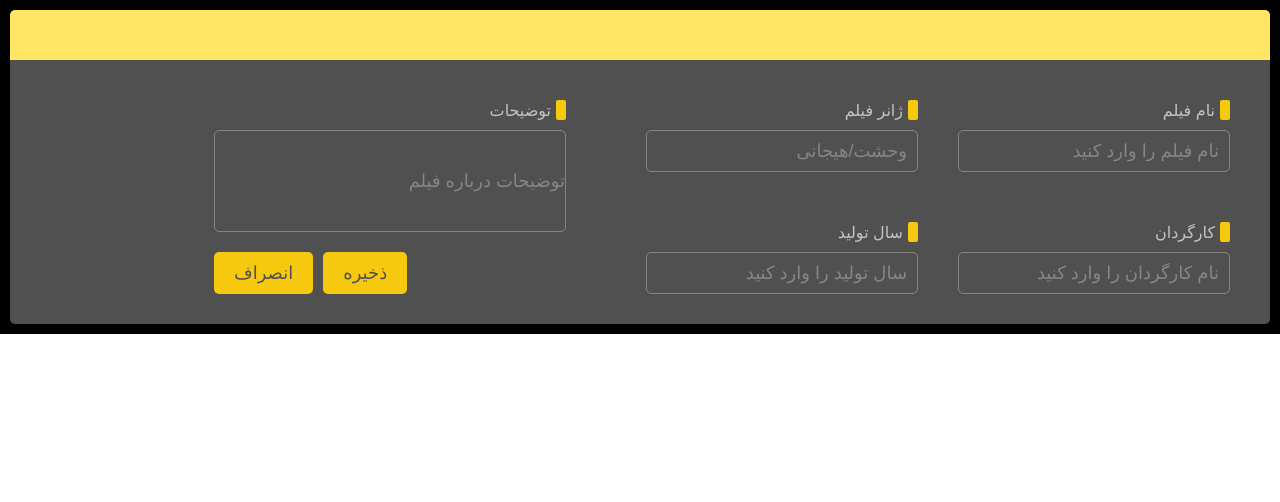
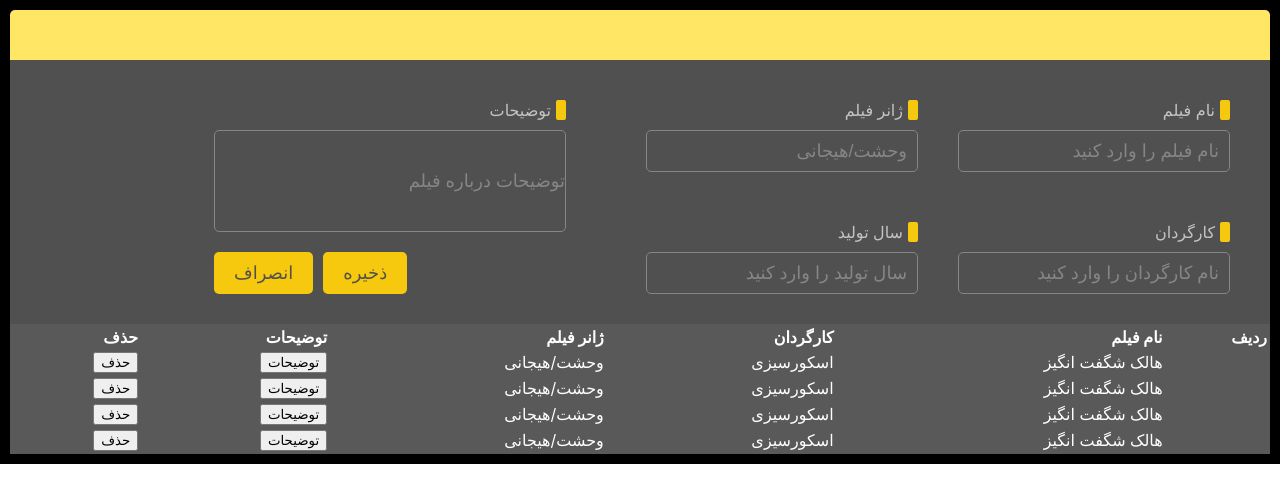
Before and after one commit to maryammoshtoofar/HW17-maktab76, a React (Create React App) app: page / in a window 1280 px wide. Shown: the top 502 px of the page. Built offline with nearby package versions, Linux system fonts and the light colour scheme; data requests are answered from the project's data file.

Commit message:
add table and fetch api

```diff
--- a/db.json
+++ b/db.json
@@ -9,7 +9,7 @@
       "description": " این فیلم بر پایهٔ شخصیت هالک در کمیک‌های شرکت مارول کامیکس ساخته شده و دومین فیلم در دنیای سینمایی مارول می‌باشد."
     },
     {
-      "id": 1,
+      "id": 2,
       "title": "هالک شگفت انگیز",
       "director": "اسکورسیزی",
       "genre": "وحشت/هیجانی",
@@ -17,7 +17,15 @@
       "description": " این فیلم بر پایهٔ شخصیت هالک در کمیک‌های شرکت مارول کامیکس ساخته شده و دومین فیلم در دنیای سینمایی مارول می‌باشد."
     },
     {
-      "id": 1,
+      "id": 3,
+      "title": "هالک شگفت انگیز",
+      "director": "اسکورسیزی",
+      "genre": "وحشت/هیجانی",
+      "year": "۱۳۹۵/۲۰۱۱",
+      "description": " این فیلم بر پایهٔ شخصیت هالک در کمیک‌های شرکت مارول کامیکس ساخته شده و دومین فیلم در دنیای سینمایی مارول می‌باشد."
+    },
+    {
+      "id": 4,
       "title": "هالک شگفت انگیز",
       "director": "اسکورسیزی",
       "genre": "وحشت/هیجانی",
--- a/src/App.css
+++ b/src/App.css
@@ -1,5 +1,6 @@
 .wrapper {
   background-color: #000;
+  color: white;
   box-sizing: border-box;
   padding: 10px;
 }
--- a/src/App.js
+++ b/src/App.js
@@ -1,10 +1,36 @@
 import "./App.css";
 import Form from "./Components/Form";
+import Table from "./Components/Table";
+import { useState, useEffect } from "react";
 
 function App() {
+  const addNumberRows = () => {
+    let rows = document.querySelectorAll("tr");
+
+    rows.forEach((row) => {
+      if (row.rowIndex !== 0 && !numberRowsAdded) {
+        let num = document.createElement("td");
+        num.textContent = `${row.rowIndex}`;
+        num.className = "RowNumber";
+        setnumberRowsAdded(true);
+      }
+    });
+  };
+  const [numberRowsAdded, setnumberRowsAdded] = useState(false);
+  const [films, setFilms] = useState([]);
+  useEffect(() => {
+    fetch("http://localhost:3001/films").then((data) => {
+      data.json().then((result) => {
+        setFilms(result);
+        addNumberRows();
+      });
+    });
+  }, []);
+
   return (
     <div className="wrapper">
       <Form />
+      <Table films={films} />
     </div>
   );
 }
--- a/src/Components/Button/index.js
+++ b/src/Components/Button/index.js
@@ -2,9 +2,7 @@ import React from "react";
 import { Button } from "./styledcomponents";
 
 function FormButton(props) {
-  const { children, bg, color } = props;
-  console.log(bg);
-  console.log(color);
+  const { children } = props;
   return <Button>{children}</Button>;
 }
 
--- a/src/Components/Form/index.js
+++ b/src/Components/Form/index.js
@@ -3,7 +3,7 @@ import {
   StyledSmallContainer,
   ButtonContainer,
 } from "./styledcomponents";
-import Input from "../Input";
+import Input from "../Inputs";
 import FormButton from "../Button";
 
 function Form() {
--- a/src/Components/Form/styledcomponents.js
+++ b/src/Components/Form/styledcomponents.js
@@ -4,9 +4,10 @@ export const StyledForm = styled.form`
   display: flex;
   flex-direction: row-reverse;
   flex-wrap: wrap;
+  border-top-left-radius: 5px;
+  border-top-right-radius: 5px;
   border-top: 50px solid #ffe664;
   background-color: #515050;
-  border-radius: 5px;
   box-sizing: border-box;
   padding: 10px 20px;
   gap: 40px;
--- /dev/null
+++ b/src/Components/Table/index.js
@@ -0,0 +1,40 @@
+import React, { useEffect } from "react";
+import { DataTable } from "./styledcomponents";
+function Table(props) {
+  // Generate Row Numbers using rowIndex
+  useEffect(() => {
+
+  },);
+
+  return (
+    <DataTable>
+      <thead>
+        <tr>
+          <th>حذف</th>
+          <th>توضیحات</th>
+          <th>ژانر فیلم</th>
+          <th>کارگردان</th>
+          <th>نام فیلم</th>
+          <th>ردیف</th>
+        </tr>
+      </thead>
+      <tbody>
+        {props.films.map((film) => (
+          <tr key={film.id}>
+            <td>
+              <button>حذف</button>
+            </td>
+            <td>
+              <button>توضیحات</button>
+            </td>
+            <td>{film.genre}</td>
+            <td>{film.director}</td>
+            <td>{film.title}</td>
+          </tr>
+        ))}
+      </tbody>
+    </DataTable>
+  );
+}
+
+export default Table;
--- /dev/null
+++ b/src/Components/Table/styledcomponents.js
@@ -0,0 +1,7 @@
+import styled from "styled-components";
+
+export const DataTable = styled.table`
+  width: 100%;
+  background-color: #595959;
+  text-align:right;
+`;
```
Also changed, not shown: src/Components/Inputs/index.js (renamed from src/Components/Input/index.js), src/Components/Inputs/styledcomponents.js (renamed from src/Components/Input/styledcomponents.js).
